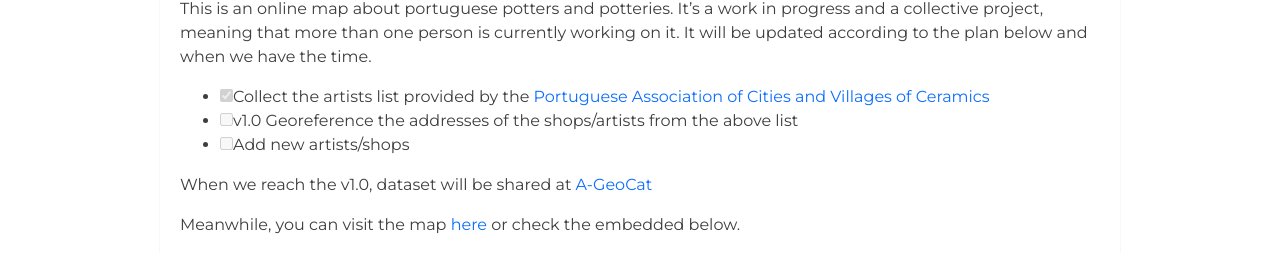
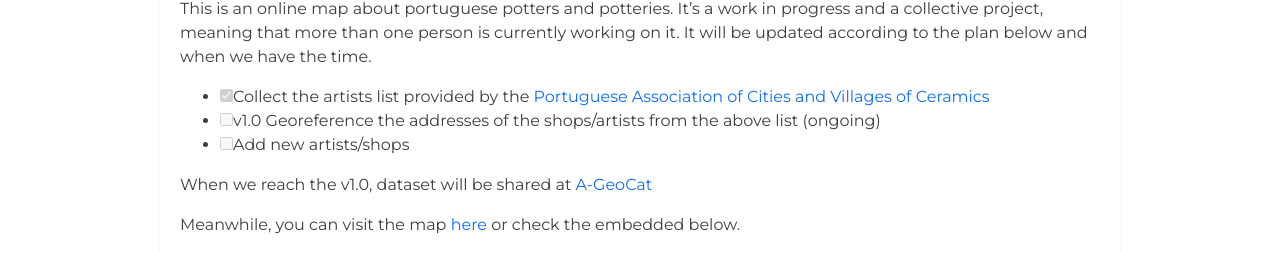
Before and after one commit to projetoalfobre/a-mapoteca, a Jekyll site: the page built from _posts/2024-02-09-mapa-das-olarias-e-ceramistas.markdown, in a window 1280 px wide. Shown: the part 692-945 px from the top of the page. Built offline with Jekyll 4.4.1, drawn with Linux system fonts in a browser that asks for light colours; grey boxes are pictures that could not be loaded.

Commit message:
Update 2024-02-09-mapa-das-olarias-e-ceramistas.markdown

```diff
--- a/_posts/2024-02-09-mapa-das-olarias-e-ceramistas.markdown
+++ b/_posts/2024-02-09-mapa-das-olarias-e-ceramistas.markdown
@@ -12,7 +12,7 @@ author: Nelson Gonçalves
 This is an online map about portuguese potters and potteries. It's a work in progress and a collective project, meaning that more than one person is currently working on it. It will be updated according to the plan below and when we have the time.
 
 - [x] Collect the artists list provided by the [Portuguese Association of Cities and Villages of Ceramics](https://ceramicadeportugal.pt/)
-- [ ] v1.0 Georeference the addresses of the shops/artists from the above list
+- [ ] v1.0 Georeference the addresses of the shops/artists from the above list (ongoing)
 - [ ] Add new artists/shops
 
 When we reach the v1.0, dataset will be shared at [A-GeoCat](https://a-geocat.alfobre.com/)
```
